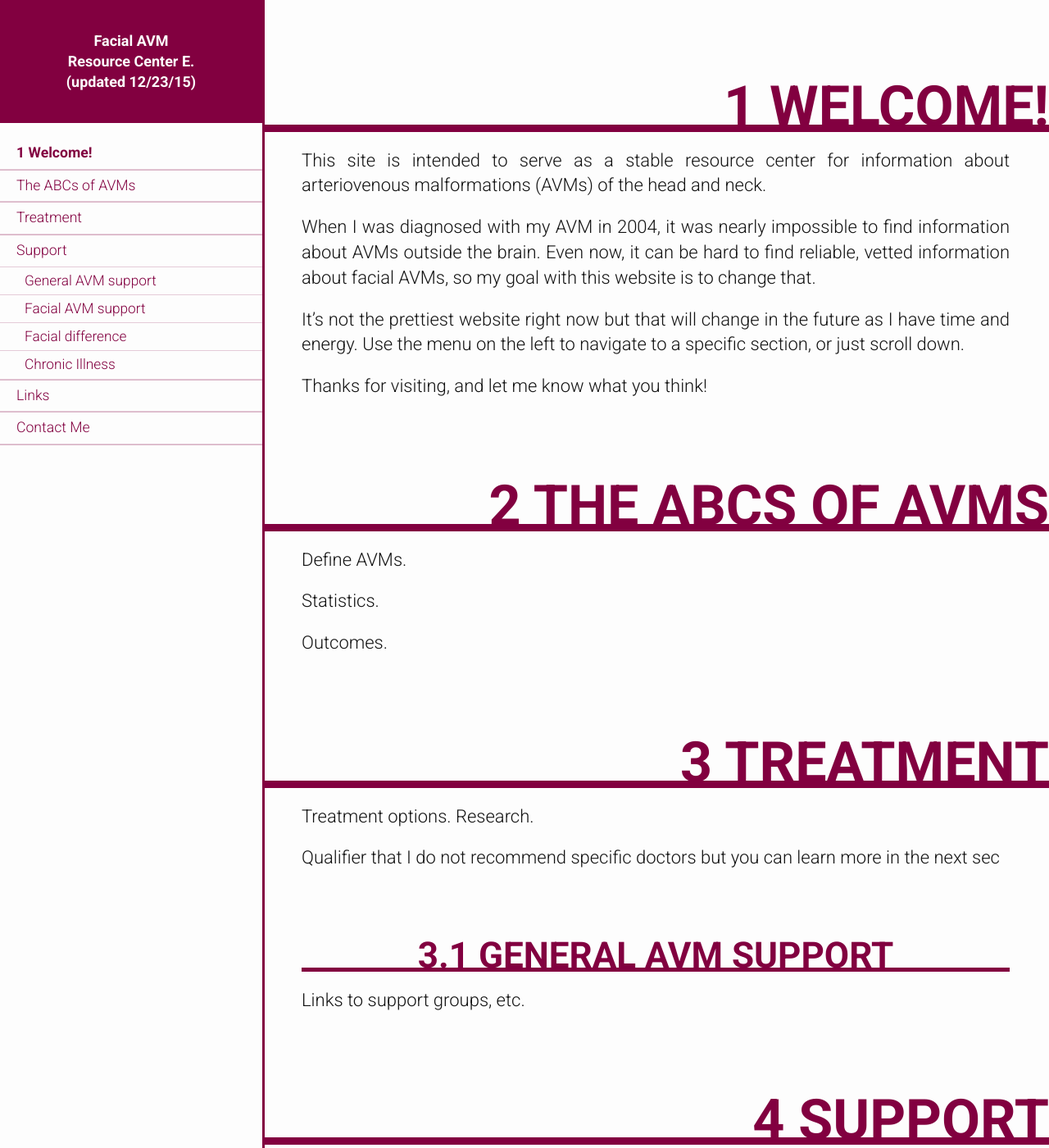
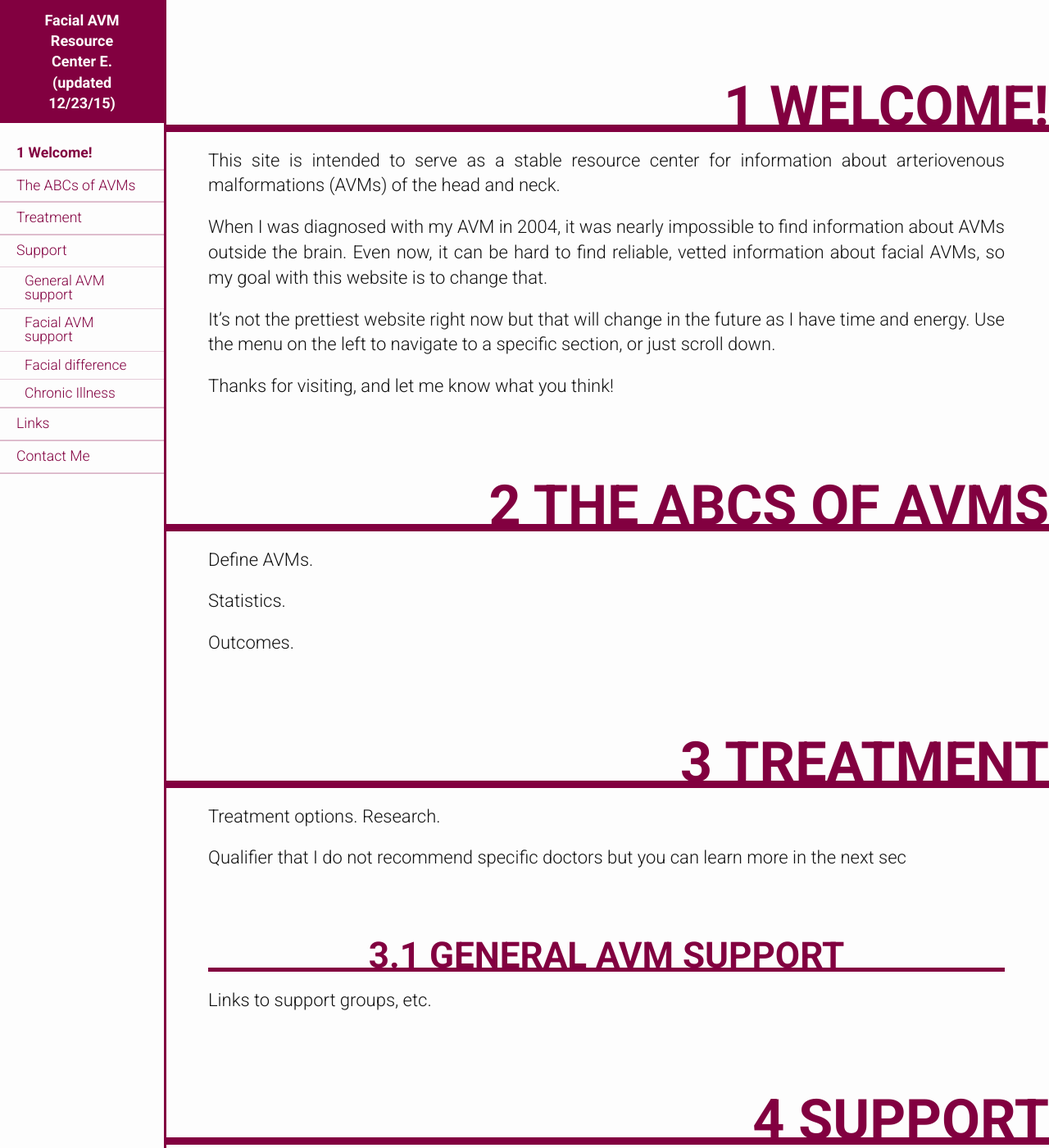
Before and after one commit to FacialAVM/FacialAVM.github.io, a Jekyll site: the page built from index.html, in a window 1280 px wide and 1400 px high. Shown: the whole window at 82% size. Built offline with Jekyll 4.4.1, drawn with Linux system fonts in a browser that asks for light colours.

Commit message:
320px to 200px

```diff
--- a/_sass/partials/_general.scss
+++ b/_sass/partials/_general.scss
@@ -16,13 +16,13 @@ body{
 }
 
 .overview{
-    width: 320px;
+    width: 200px;
     font-size: 18px;
 }
 
 .content{
     counter-reset: h1-counter;
-    width: calc(100% - 320px);
+    width: calc(100% - 200px);
     position: absolute;
     right: 0;
 
```
